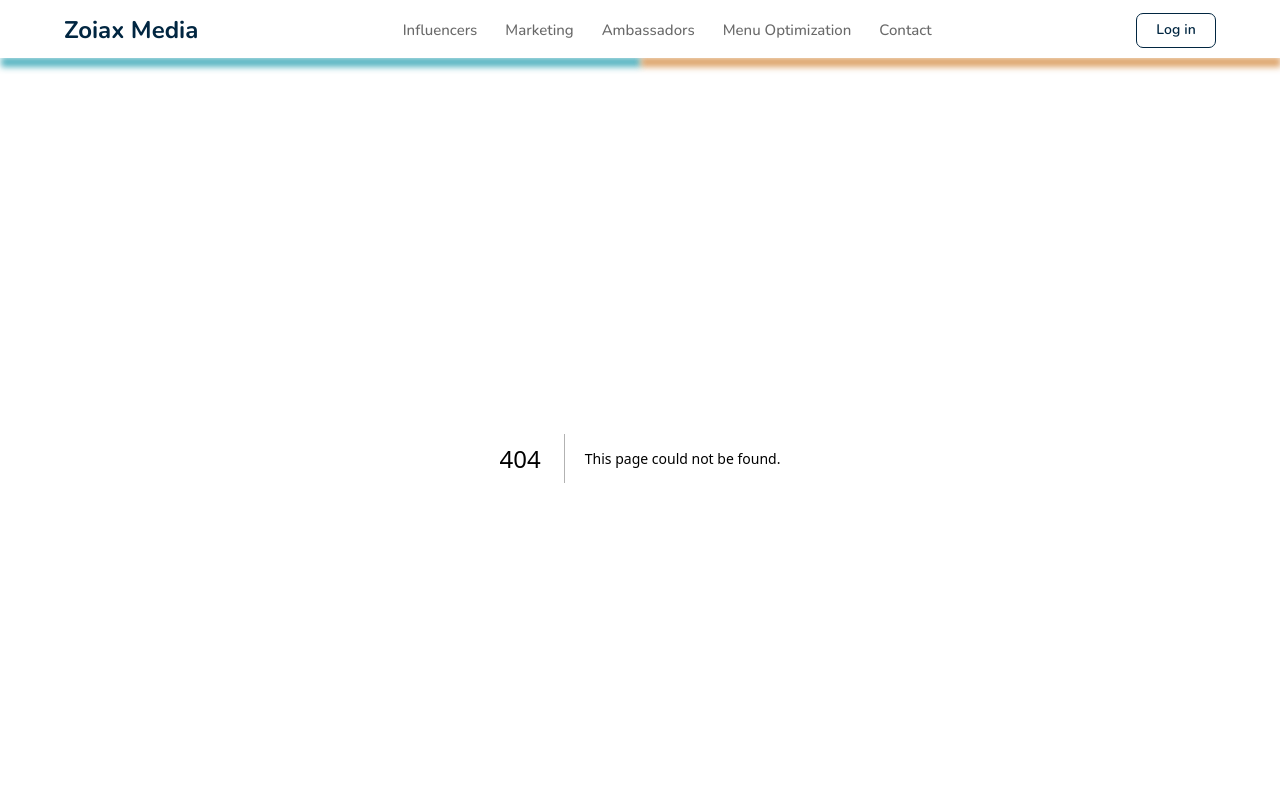
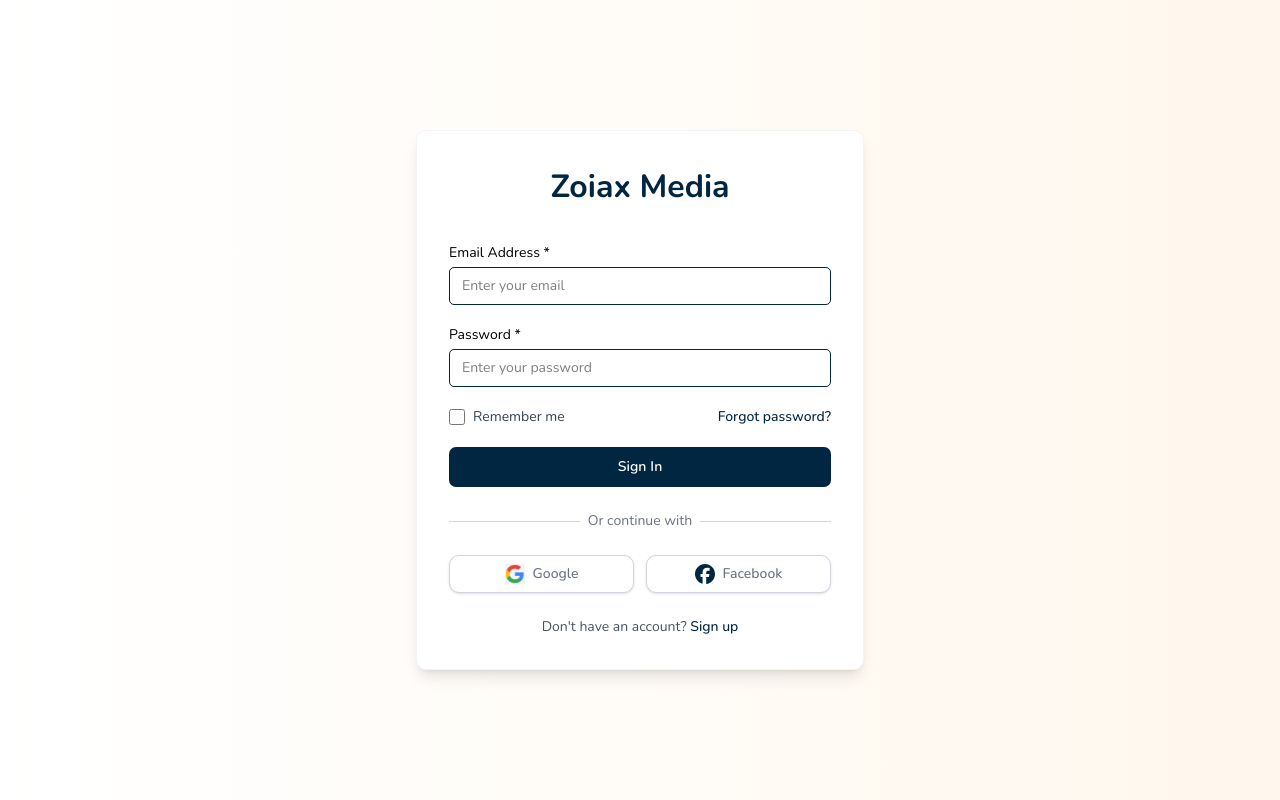
Before and after one commit to AbdullahTaseer/zoiax-media, a Next.js app: page /login in a window 1280 px wide. Before the commit this address had no page. Shown: the top 800 px of the page. Built offline with nearby package versions, Linux system fonts and the light colour scheme.

Commit message:
added login and welcome screen

```diff
--- a/src/app/LayoutWrapper.tsx
+++ b/src/app/LayoutWrapper.tsx
@@ -9,7 +9,7 @@ import NavbarDrawer from "@/components/navbar/NavbarDrawer";
 const LayoutWrapper = ({ children }: { children: React.ReactNode }) => {
 
   const pathname = usePathname();
-  const hideLayout = ["/register", "/thankYou", "/subscriptionplan"].includes(pathname);
+  const hideLayout = ["/register", "/thankYou", "/subscriptionplan", "/login", "/welcome"].includes(pathname);
 
   return (
     <>
--- /dev/null
+++ b/src/app/login/page.tsx
@@ -0,0 +1,87 @@
+"use client";
+
+import React from 'react';
+import Link from 'next/link';
+import Image from 'next/image';
+import { useRouter } from 'next/navigation';
+
+import GoogleIcon from "@/assets/svgs/google-icon.png";
+import FacebookIcon from '@/assets/svgs/facebook-svg.svg';
+import GlobalButton from '@/components/globalButton/GlobalButton';
+
+const Login = () => {
+
+  const router = useRouter();
+
+  return (
+    <div className="min-h-screen bg-gradient-to-r from-white to-orange-50 flex items-center justify-center px-4 py-8">
+      <div className="w-full max-w-md">
+
+        <div className="bg-white rounded-lg shadow-lg p-6 sm:p-8 border border-gray-100">
+          <h1 className="text-[#012641] text-[24px] sm:text-[32px] text-center mb-6 sm:mb-8 font-[800]">
+            Zoiax Media
+          </h1>
+
+          <form className="text-black space-y-4 sm:space-y-5 w-full">
+            <div>
+              <p className='pb-1 text-sm'>Email Address *</p>
+              <input type='email' placeholder='Enter your email' className='w-full outline-0 px-3 py-[8px] border bg-white border-[#012641] rounded-[5px] placeholder:text-sm text-sm' />
+            </div>
+            <div>
+              <p className='pb-1 text-sm'>Password *</p>
+              <input type='password' placeholder='Enter your password' className='w-full outline-0 px-3 py-[8px] border bg-white border-[#012641] rounded-[5px] placeholder:text-sm text-sm' />
+            </div>
+
+            <div className="flex flex-col sm:flex-row sm:items-center sm:justify-between space-y-3 sm:space-y-0">
+              <div className="flex items-center">
+                <input id="remember-me" name="remember-me" type="checkbox" className="h-4 w-4 focus:ring-[#012641] accent-[#012641] border-gray-300 rounded" />
+                <label htmlFor="remember-me" className="ml-2 block text-sm text-gray-700">
+                  Remember me
+                </label>
+              </div>
+              <div className="text-sm">
+                <Link href="#" className="font-medium text-[#012641] hover:text-[#012641]/80 transition-colors duration-200">
+                  Forgot password?
+                </Link>
+              </div>
+            </div>
+
+            <GlobalButton onClick={() => router.push("/welcome")} title="Sign In" height="40px" font="600" />
+
+            <div className="relative my-6">
+              <div className="absolute inset-0 flex items-center">
+                <div className="w-full border-t border-gray-300" />
+              </div>
+              <div className="relative flex justify-center text-sm">
+                <span className="px-2 bg-white text-gray-500">Or continue with</span>
+              </div>
+            </div>
+
+            <div className="grid grid-cols-1 sm:grid-cols-2 gap-3">
+              <button type="button" className="w-full inline-flex justify-center py-2 px-4 border border-gray-300 rounded-lg shadow-sm bg-white text-sm font-medium text-gray-500 hover:bg-gray-50 transition-colors duration-200">
+                <Image src={GoogleIcon} alt="google" width={20} height={20} className="mr-2" />
+                Google
+              </button>
+              <button type="button" className="w-full inline-flex justify-center py-2 px-4 border border-gray-300 rounded-lg shadow-sm bg-white text-sm font-medium text-gray-500 hover:bg-gray-50 transition-colors duration-200">
+                <Image src={FacebookIcon} alt="Facebook" width={20} height={20} className="mr-2" />
+                Facebook
+              </button>
+            </div>
+
+          </form>
+
+          <div className="mt-6 text-center">
+            <p className="text-sm text-gray-600">
+              Don't have an account?{' '}
+              <Link href="/register" className="font-medium text-[#012641] hover:text-[#012641]/80 transition-colors duration-200">
+                Sign up
+              </Link>
+            </p>
+          </div>
+        </div>
+      </div>
+    </div>
+  );
+};
+
+export default Login;
--- /dev/null
+++ b/src/app/welcome/page.tsx
@@ -0,0 +1,54 @@
+"use client";
+
+import React from 'react';
+import { useRouter } from 'next/navigation';
+import GlobalButton from '@/components/globalButton/GlobalButton';
+
+const Welcome = () => {
+
+  const router = useRouter();
+
+  return (
+    <div className="min-h-screen bg-gradient-to-r from-white to-orange-50 flex items-center justify-center px-4 py-8">
+
+      <div className="w-full max-w-md">
+
+        <div className="bg-white rounded-lg shadow-lg p-6 sm:p-8 border border-gray-100">
+
+          <div className="text-center mb-6 sm:mb-8">
+            <h1 className="text-[#012641] text-[24px] sm:text-[32px] font-[800] mb-4">
+              Welcome to Zoiax Media
+            </h1>
+            <p className="text-gray-600 text-base sm:text-lg">
+              We're excited to have you here!
+            </p>
+          </div>
+
+          <div className="text-black space-y-4 w-full mb-6 sm:mb-8">
+            <div>
+              <p className='text-sm text-gray-600 mb-1'>Username</p>
+              <p className='text-[#012641] font-semibold text-sm sm:text-base'>john_doe</p>
+            </div>
+            <div>
+              <p className='text-sm text-gray-600 mb-1'>Email</p>
+              <p className='text-[#012641] font-semibold text-sm sm:text-base'>john.doe@example.com</p>
+            </div>
+          </div>
+
+            <p className="text-gray-600 text-xs sm:text-sm leading-relaxed mt-6 sm:mt-8 text-center">
+              Thank you for choosing Zoiax Media. We're here to help you grow your restaurant business with innovative marketing solutions and influencer partnerships.
+            </p>
+
+          <div className="mt-6 sm:mt-8">
+            <GlobalButton title="Continue" height="40px" onClick={() => router.push('/login')} />
+          </div>
+
+        </div>
+
+      </div>
+
+    </div>
+  );
+};
+
+export default Welcome;
--- a/src/components/navbar/Navbar.tsx
+++ b/src/components/navbar/Navbar.tsx
@@ -46,7 +46,7 @@ const Navbar = () => {
         </div>
 
         <GlobalButton
-          onClick={() => router.push("/register")}
+          onClick={() => router.push("/login")}
           title="Log in"
           width="80px"
           bgColor="transparent"
--- a/src/components/navbar/NavbarDrawer.tsx
+++ b/src/components/navbar/NavbarDrawer.tsx
@@ -41,7 +41,7 @@ const NavbarDrawer = () => {
             </h1>
           </div>
           <GlobalButton
-            onClick={() => router.push("/register")}
+            onClick={() => router.push("/login")}
             title="Log in"
             width="80px"
             bgColor="transparent"
```
Also changed, not shown: src/assets/svgs/google-icon.png (added).
